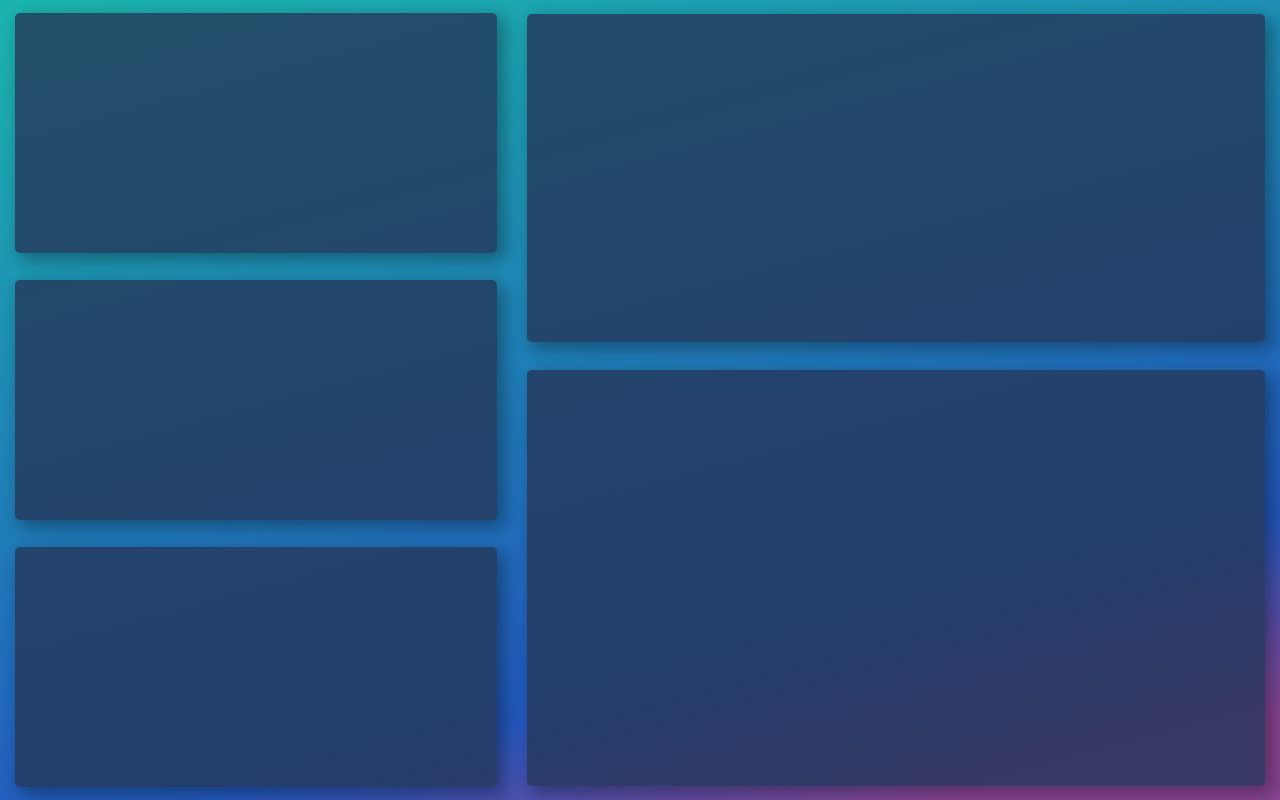
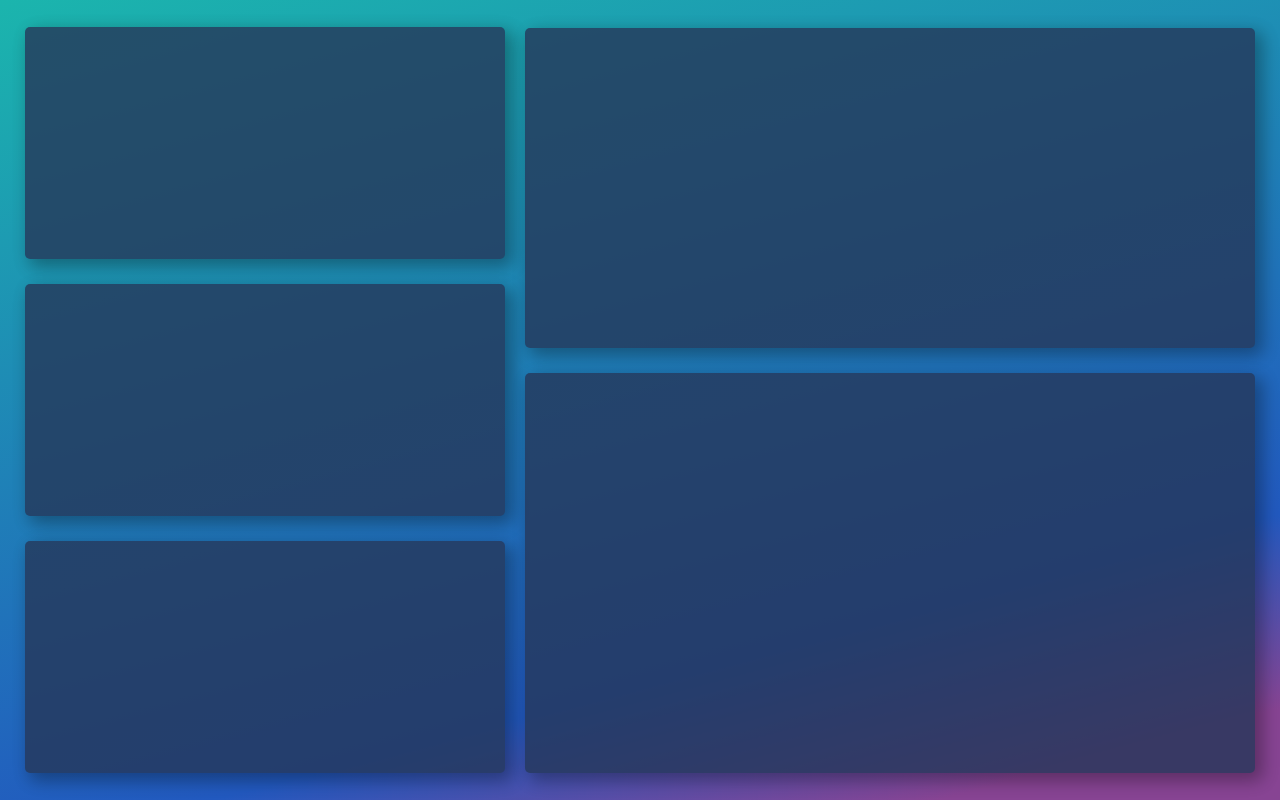
Before and after one commit to MeganMFisher/Dashboard, a website: page public/index.html in a window 1280 px wide. Drawn offline with nearby package versions, Linux system fonts and the light colour scheme.

Commit message:
fixed graph sizing

```diff
--- a/public/styles/styles.css
+++ b/public/styles/styles.css
@@ -12,7 +12,6 @@ section {
         justify-content: space-around;
         width: 100%;
         height: 125vh;
-
 }
 
 .graphBox {
@@ -43,28 +42,36 @@ section {
         flex-direction: row;
     }
 
+    .graphBox {
+        width: calc(100% - 20px);
+        margin-left: 10px;
+
+    }
+
     .graphBoxSmallContainer {
-        width: 50%;
-        height: 100vh;
-        /*margin-left: 1%;*/
+        width: calc(50% - 30px);
+        height: calc(100vh - 30px);
+        margin-left: 15px;
+        margin-top: 15px;
     }
 
     .graphBoxSmall {
-        height: 30vh;
+        height: 29vh;
     }
 
     .graphBoxMedLargeContainer {
-        width: 10;
-        height: 100vh;
-        /*margin-right: 1%;*/
+        width: calc(50% - 30px);
+        height: calc(100vh - 30px);
+        margin-right: 15px;
+        margin-top: 15px;
     }
 
     .graphBoxMedium {
-        height: 41vh;
+        height: 40vh;
     }
 
     .graphBoxLarge {
-        height: 52vh;
+        height: 50vh;
     }
 
 }
```
